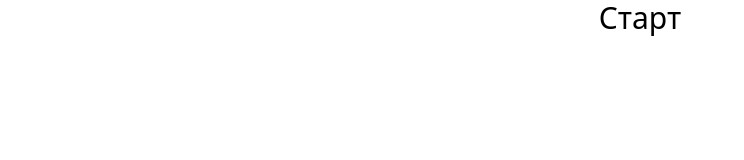
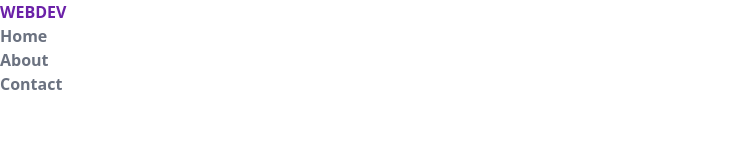
Before and after one commit to IgorViV/training-projects, a website: page index.html in a window 1280 px wide. Shown: the whole page, without its empty margins (0-744 px from the left). Drawn offline with Linux system fonts and the light colour scheme.

Commit message:
Used fonts and colors

```diff
--- a/index.html
+++ b/index.html
@@ -9,8 +9,15 @@
     <title>Старт</title>
 </head>
 <body>
-    <h1 class="text-3xl text-center">
-        Старт
-    </h1>
+<header>
+    <a class="uppercase font-bold text-purple-800" href="#">webDev</a>
+    <nav>
+        <ul class="text-gray-500 font-semibold">
+            <li><a href="#">Home</a></li>
+            <li><a href="#">About</a></li>
+            <li><a href="#">Contact</a></li>
+        </ul>
+    </nav>
+</header>
 </body>
 </html>
--- a/package.json
+++ b/package.json
@@ -1,6 +1,6 @@
 {
   "scripts": {
-    "build" : "tailwindcss build -i ./src/main.css -o ./public/style.css"
+    "build" : "tailwindcss build -i ./src/main.css -o ./public/style.css --watch"
   },
   "devDependencies": {
     "postcss": "^8.4.23",
```
Also changed, not shown: README.md, public/style.css.
